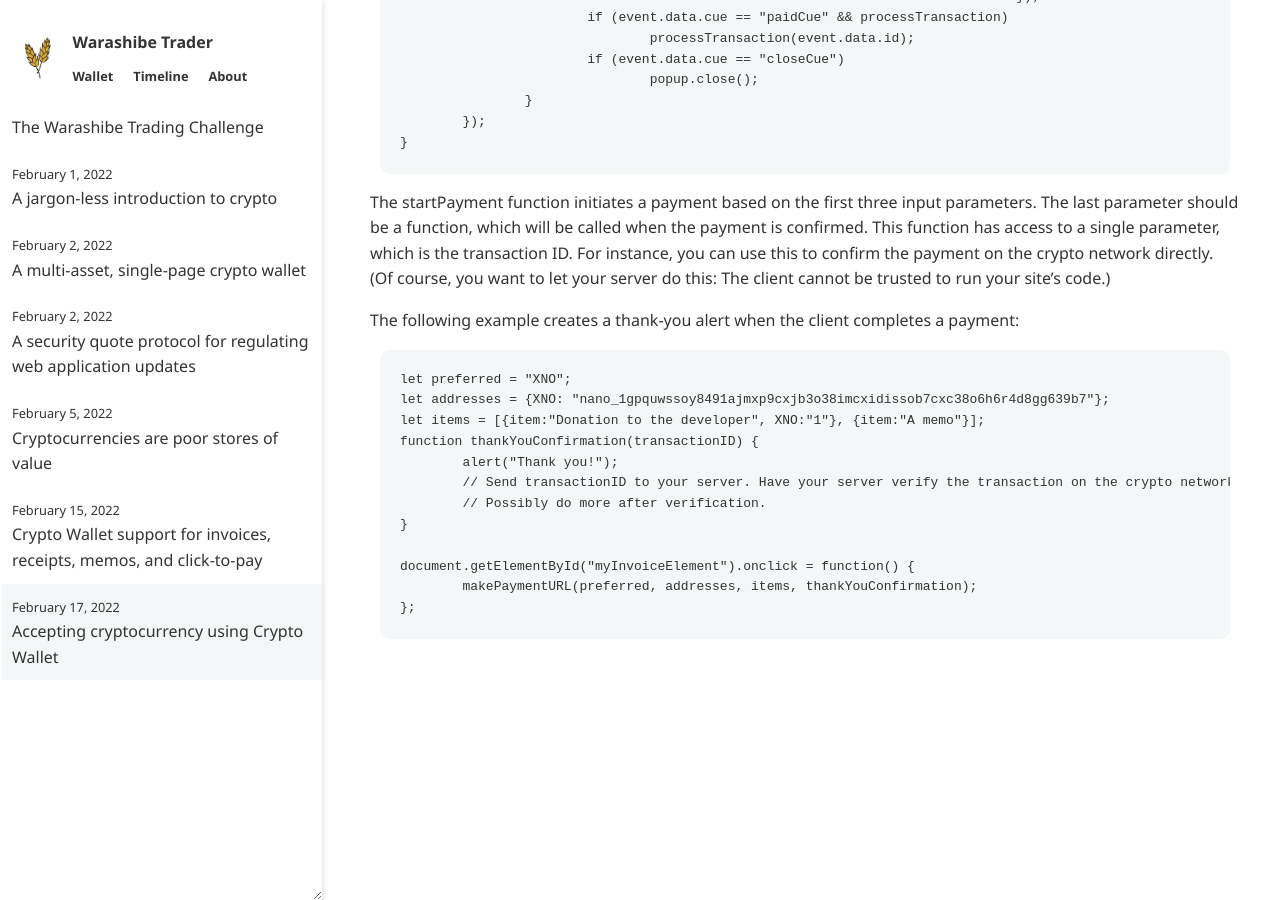
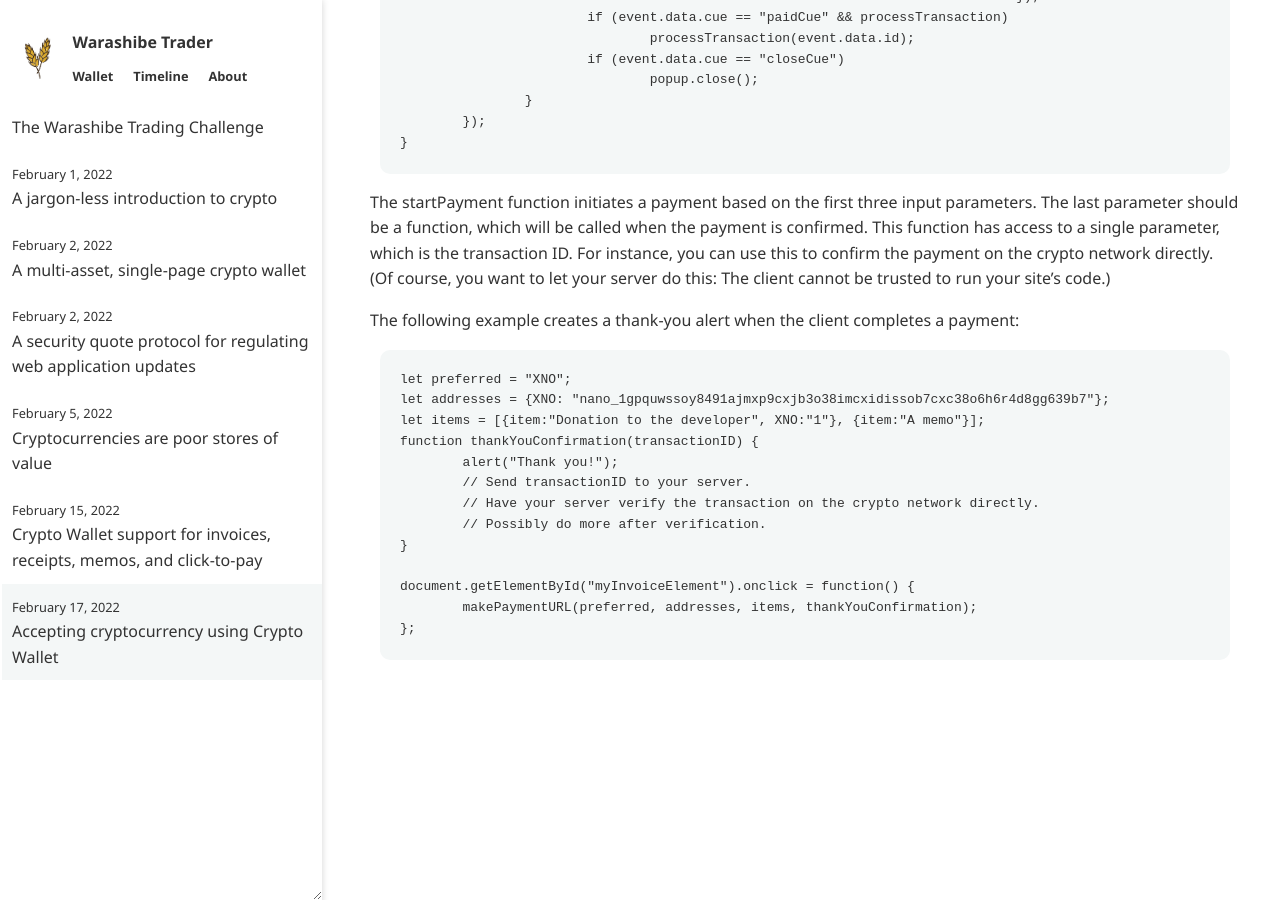
Before and after one commit to warashibetrader/warashibetrader.github.io, a Jekyll site: the page built from _posts/2022-02-17-invoices.md, in a window 1280 px wide and 900 px high, scrolled down 1635 px. Built offline with Jekyll 4.4.1, drawn with Linux system fonts in a browser that asks for light colours; before the commit the page ends 2514 px from its top, so only the background shows below that.

```diff
--- a/_posts/2022-02-17-invoices.md
+++ b/_posts/2022-02-17-invoices.md
@@ -77,7 +77,8 @@ The following example creates a thank-you alert when the client completes a paym
 	let items = [{item:"Donation to the developer", XNO:"1"}, {item:"A memo"}];
 	function thankYouConfirmation(transactionID) {
 		alert("Thank you!");
-		// Send transactionID to your server. Have your server verify the transaction on the crypto network directly.
+		// Send transactionID to your server.
+		// Have your server verify the transaction on the crypto network directly.
 		// Possibly do more after verification.
 	}
 
```
